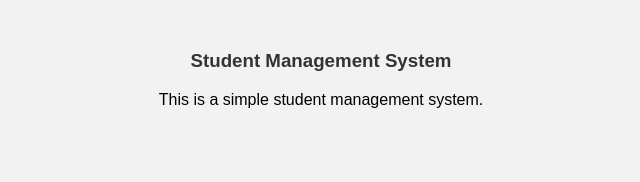
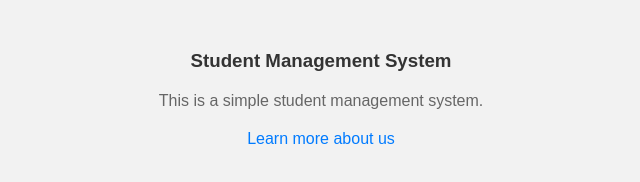
Before and after one commit to byamungulewis01/student-management, a plain HTML site: page index.html in a window 1280 px wide. Shown: the whole page, without its empty margins (319-959 px from the left). Drawn offline with Linux system fonts and the light colour scheme.

Commit message:
Add About Us Link

```diff
--- a/index.html
+++ b/index.html
@@ -14,12 +14,22 @@
             color: #333;
             margin-top: 50px;
         }
+        p {
+            color: #666;
+            font-size: 16px;
+            margin-top: 20px;
+        }
+        p a {
+            color: #007BFF;
+            text-decoration: none;
+        }
     </style>
 </head>
 <body>
     <h3>Student Management System</h3>
     <!-- Content goes here -->
     <p>This is a simple student management system.</p>
+    <p><a href="about.html">Learn more about us</a></p>
 
 </body>
 </html>
```
